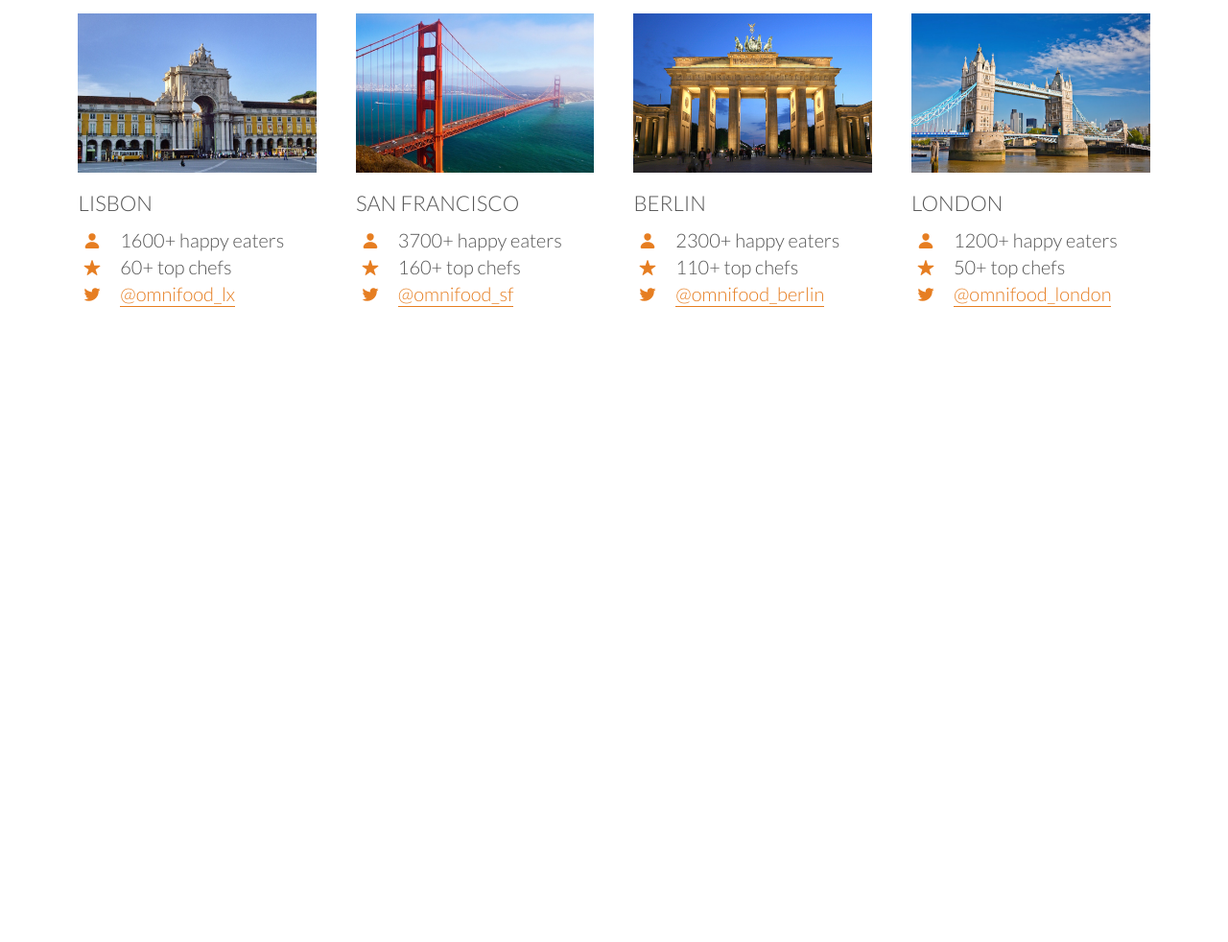
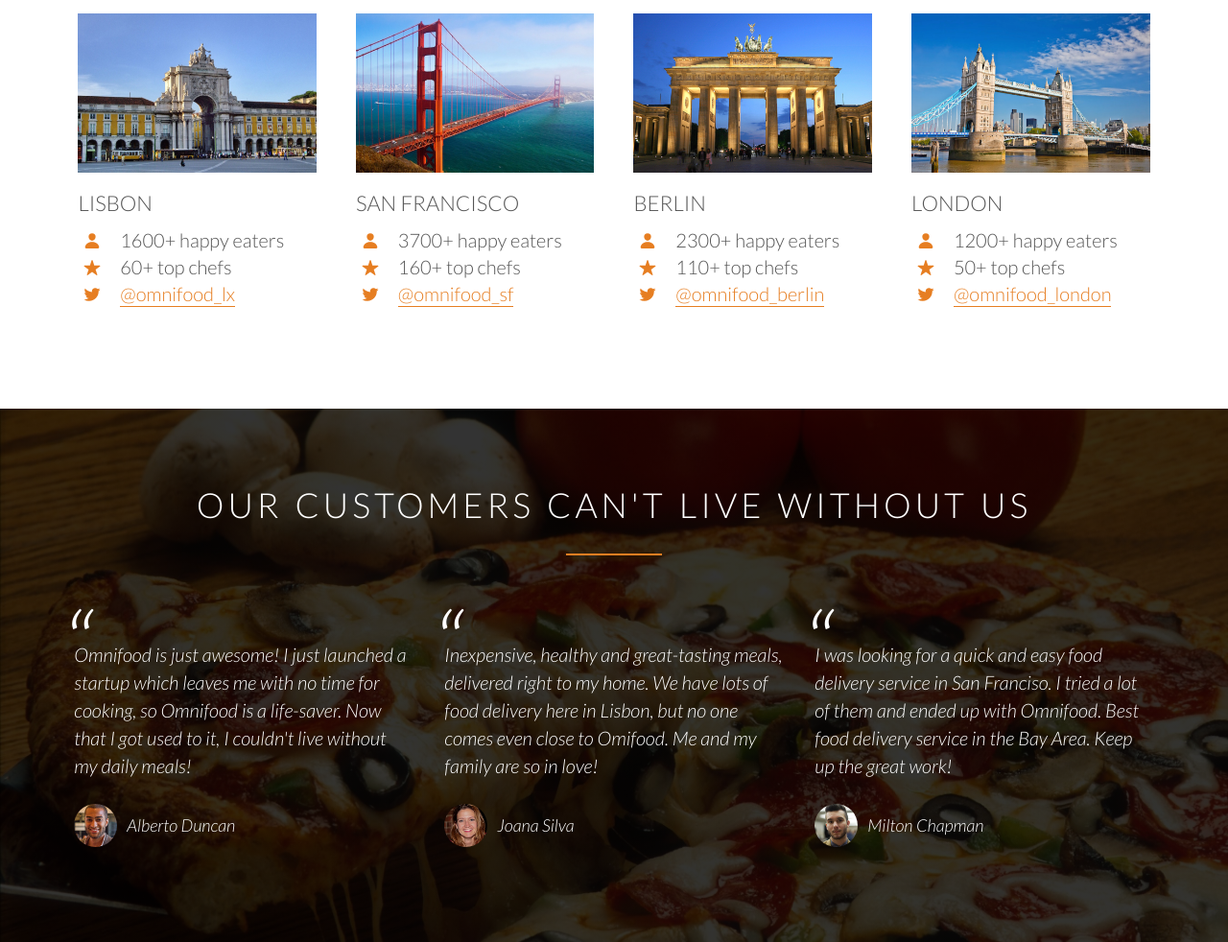
Before and after one commit to bampiyaon/omnifood, a plain HTML site: page index.html in a window 1280 px wide. Shown: the part 2923-3905 px from the top of the page at 96% size. Before the commit the page ends 3349 px from the top, so only its background shows below. Drawn offline with nearby package versions, Linux system fonts and the light colour scheme.

Commit message:
customer testimonial section

```diff
--- a/index.html
+++ b/index.html
@@ -207,6 +207,37 @@
                     </div>
                 </div>
             </section>
+            <section class="section-testimonials">
+                <div class="row">
+                    <h2>Our customers can't live without us</h2>
+                </div>
+                <div class="row">
+                    <div class="col span-1-of-3">
+                        <blockquote>
+                            Omnifood is just awesome! I just launched a startup which
+                            leaves me with no time for cooking, so Omnifood is a life-saver.
+                            Now that I got used to it, I couldn't live without my daily meals!
+                            <cite><img src="resources/img/customer-1.jpg">Alberto Duncan</cite>
+                        </blockquote>
+                    </div>
+                    <div class="col span-1-of-3">
+                        <blockquote>
+                            Inexpensive, healthy and great-tasting meals, delivered right to my home.
+                            We have lots of food delivery here in Lisbon, but no one comes even close to Omifood.
+                            Me and my family are so in love!
+                            <cite><img src="resources/img/customer-2.jpg">Joana Silva</cite>
+                        </blockquote>
+                    </div>
+                    <div class="col span-1-of-3">
+                        <blockquote>
+                            I was looking for a quick and easy food delivery service in San Franciso.
+                            I tried a lot of them and ended up with Omnifood.
+                            Best food delivery service in the Bay Area. Keep up the great work!
+                            <cite><img src="resources/img/customer-3.jpg">Milton Chapman</cite>
+                        </blockquote>
+                    </div>
+                </div>
+            </section>
 
             <script src="https://unpkg.com/ionicons@5.4.0/dist/ionicons.js"></script>
         </body>
--- a/resources/css/style.css
+++ b/resources/css/style.css
@@ -227,6 +227,7 @@
   background-image: linear-gradient(rgba(0, 0, 0, 0.7), rgba(0, 0, 0, 0.7)),
     url(../img/hero.jpg);
   background-size: cover;
+  background-attachment: fixed;
   background-position: center;
   height: 100vh;
 }
@@ -340,3 +341,44 @@
 .city-feature {
   margin-bottom: 5px;
 }
+
+/*-----------------------------------------------------*/
+/* TESTIMONIALs*/
+/*-----------------------------------------------------*/
+.section-testimonials {
+  background-image: linear-gradient(rgba(0, 0, 0, 0.8), rgba(0, 0, 0, 0.8)),
+    url(../img/back-customers.jpg);
+  background-size: cover;
+  color: #ffffff;
+  background-attachment: fixed; /* when scroll on web img stays always same place */
+}
+
+blockquote {
+  padding: 2%;
+  font-style: italic;
+  line-height: 145%;
+  position: relative; /*this is !parent!*/
+  margin-top: 40px; /*space between line and quotation mark*/
+}
+
+blockquote::before {
+  content: "\201C";
+  font-size: 500%;
+  display: block;
+  position: absolute; /*!parent! must be position: relative if not it wouldn't appear*/
+  top: -5px; /*space between quotation mark and blockquote*/
+  left: -5px;
+}
+
+cite {
+  font-size: 90%;
+  margin-top: 25px;
+  display: flex;
+  align-items: center;
+}
+
+cite img {
+  height: 45px;
+  border-radius: 50%;
+  margin-right: 10px;
+}
```
